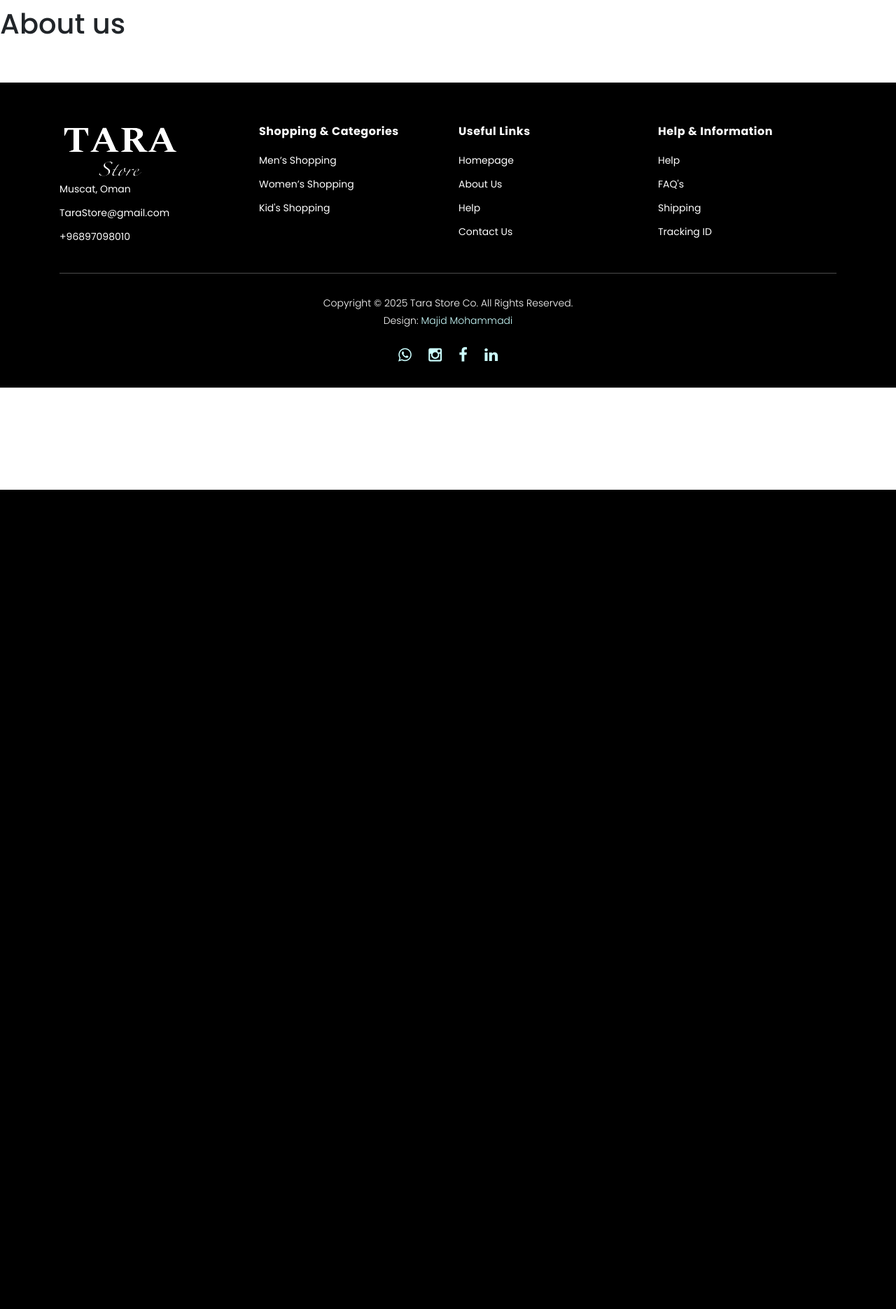
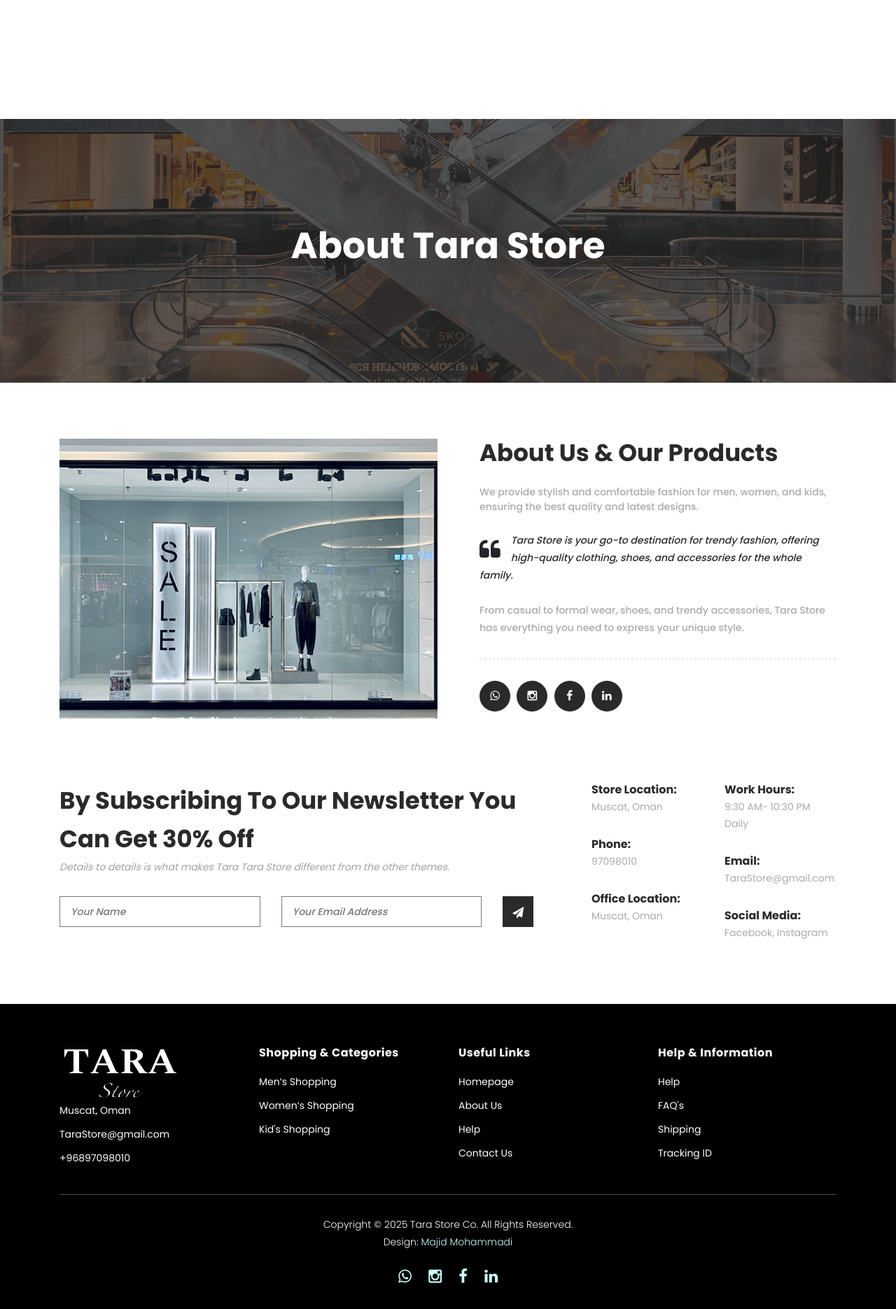
Before and after one commit to MajidMohammadi9/TaraStore, a Django app: page /en/aboutus/ in a window 1280 px wide. Shown: the part 100-1971 px from the top of the page at 70% size. Before the commit the page ends 800 px from the top, so only its background shows below. Run offline with Django 5.2, Linux system fonts and the light colour scheme; parts of the project's set-up code (start-up, migrations or seed data) failed here and were passed over; some libraries are stand-ins or nearby versions.

Commit message:
update aboutus page

```diff
--- a/pages/templates/pages/aboutus.html
+++ b/pages/templates/pages/aboutus.html
@@ -1,9 +1,70 @@
 {% extends '_base.html' %}
+{% load static %}
+{% load i18n %}
+{% load translation_tags %}
 
 {% block page_title %}
-  About us
+  {% trans 'About us' %}
 {% endblock %}
 
 {% block content %}
-  <h1>About us</h1>
+  <!-- ***** Main Banner Area Start ***** -->
+  <div class="page-heading about-page-heading" id="top">
+    <div class="container">
+      <div class="row">
+        <div class="col-lg-12">
+          <div class="inner-content">
+            <h2>{% trans 'About Tara Store' %}</h2>
+          </div>
+        </div>
+      </div>
+    </div>
+  </div>
+  <!-- ***** Main Banner Area End ***** -->
+
+  <!-- ***** About Area Starts ***** -->
+  <div class="about-us">
+    <div class="container">
+      <div class="row">
+        <div class="col-lg-6">
+          <div class="left-image">
+            <img src="{% static 'images/about-left-image.jpg' %}" alt="" />
+          </div>
+        </div>
+        <div class="col-lg-6">
+          <div class="right-content">
+            <h4>{% trans 'About Us &amp; Our Products' %}</h4>
+            <span>{% trans 'We provide stylish and comfortable fashion for men, women, and kids, ensuring the best quality and latest designs.' %}</span>
+            <div class="quote">
+              <i class="fa fa-quote-left"></i><p>
+                {% trans 'Tara Store is your go-to destination for trendy fashion, offering high-quality clothing, shoes, and accessories for the whole family.' %}
+              </p>
+            </div>
+            <p>
+              {% trans 'From casual to formal wear, shoes, and trendy accessories, Tara Store has everything you need to express your unique style.' %}
+            </p>
+            <ul>
+              <li>
+                <a href="https://wa.me/+96897098010?text=May%20I%20help%20you?"><i class="fa fa-whatsapp"></i></a>
+              </li>
+              <li>
+                <a href="https://www.instagram.com/tara.store.9"><i class="fa fa-instagram"></i></a>
+              </li>
+              <li>
+                <a href="https://www.facebook.com/tarastore9"><i class="fa fa-facebook"></i></a>
+              </li>
+              <li>
+                <a href="https://www.linkedin.com/tarastore"><i class="fa fa-linkedin"></i></a>
+              </li>
+            </ul>
+          </div>
+        </div>
+      </div>
+    </div>
+  </div>
+  <!-- ***** About Area Ends ***** -->
+
+  <!-- ***** Subscribe Area Starts ***** -->
+  {% include 'pages/subscribe.html' %}
+  <!-- ***** Subscribe Area Ends ***** -->
 {% endblock %}
--- /dev/null
+++ b/pages/templates/pages/subscribe.html
@@ -0,0 +1,65 @@
+{% load static %}
+{% load i18n %}
+{% load translation_tags %}
+
+<div class="subscribe">
+  <div class="container">
+    <div class="row">
+      <div class="col-lg-8">
+        <div class="section-heading">
+          <h2>{% trans "By Subscribing To Our Newsletter You Can Get 30% Off" %}</h2>
+          <span>{% trans "Details to details is what makes Tara Tara Store different from the other themes." %}</span>
+        </div>
+        <form id="subscribe" action="" method="get">
+          <div class="row">
+            <div class="col-lg-5">
+              <fieldset>
+                <input name="name" type="text" id="name" placeholder="{% trans "Your Name" %}" required="" />
+              </fieldset>
+            </div>
+            <div class="col-lg-5">
+              <fieldset>
+                <input name="email" type="text" id="email" pattern="[^ @]*@[^ @]*" placeholder="{% trans "Your Email Address" %}" required="" />
+              </fieldset>
+            </div>
+            <div class="col-lg-2">
+              <fieldset>
+                <button type="submit" id="form-submit" class="main-dark-button"><i class="fa fa-paper-plane"></i></button>
+              </fieldset>
+            </div>
+          </div>
+        </form>
+      </div>
+      <div class="col-lg-4">
+        <div class="row">
+          <div class="col-6">
+            <ul>
+              <li>
+                {% trans 'Store Location' %}:<br /><span>{% trans 'Muscat, Oman' %}</span>
+              </li>
+              <li>
+                {% trans 'Phone' %}:<br /><span>{{ 97098010|translate_number }}</span>
+              </li>
+              <li>
+                {% trans 'Office Location' %}:<br /><span>{% trans 'Muscat, Oman' %}</span>
+              </li>
+            </ul>
+          </div>
+          <div class="col-6">
+            <ul>
+              <li>
+                {% trans 'Work Hours' %}:<br /><span>{{ 9|translate_number }}:{{ 30|translate_number }} {% trans 'AM' %}- {{ 10|translate_number }}:{{ 30|translate_number }} {% trans 'PM' %} {% trans 'Daily' %}</span>
+              </li>
+              <li>
+                {% trans 'Email' %}:<br /><span>TaraStore@gmail.com</span>
+              </li>
+              <li>
+                {% trans 'Social Media' %}:<br /><span><a href="#">{% trans 'Facebook' %}</a>, <a href="#">{% trans 'Instagram' %}</a></span>
+              </li>
+            </ul>
+          </div>
+        </div>
+      </div>
+    </div>
+  </div>
+</div>
```
Also changed, not shown: pages/templates/pages/home.html (+1 -61 lines).
